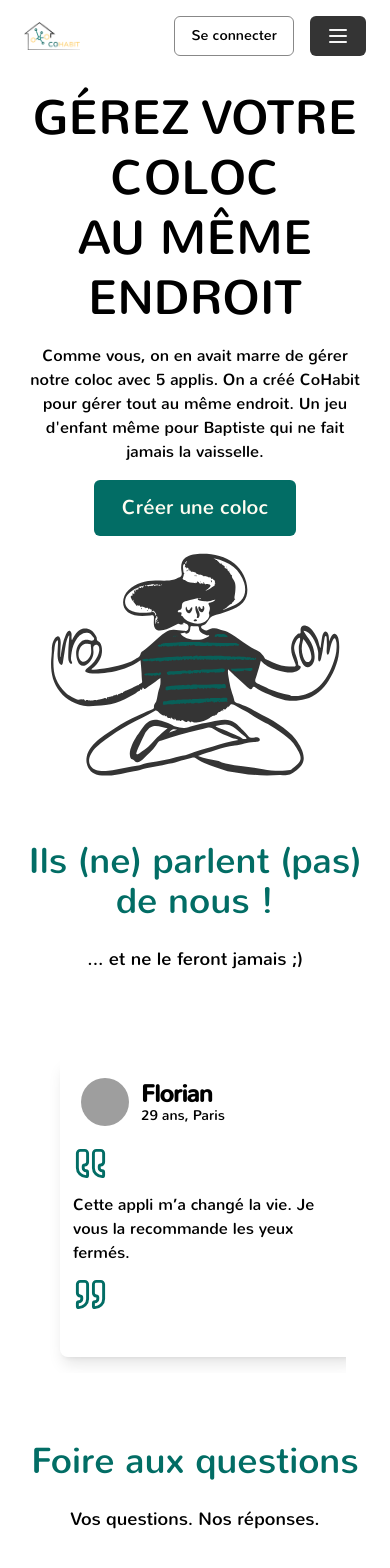
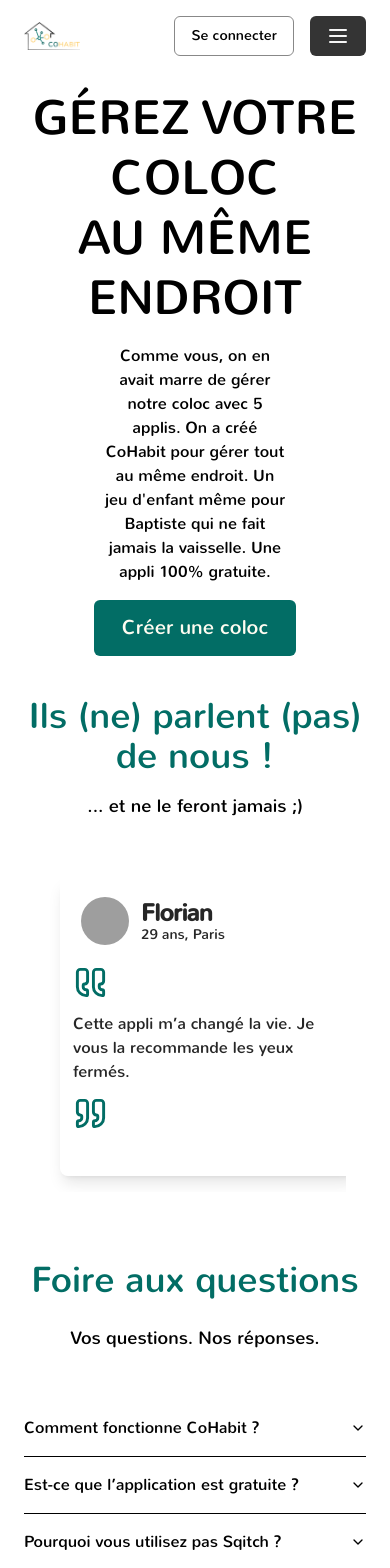
Before and after one commit to O-clock-Kimchi/O-Coloc-front, a React (Vite) app: page / in a window 390 px wide. Shown: the top 1568 px of the page. Built offline with nearby package versions, Linux system fonts and the light colour scheme; grey boxes are pictures that could not be loaded.

Commit message:
min height to max height tagline component

```diff
--- a/src/components/HomePage/HomePage_Tagline.tsx
+++ b/src/components/HomePage/HomePage_Tagline.tsx
@@ -3,19 +3,20 @@ import { Button } from '../ui/button';
 
 function Tagline() {
   return (
-    <section className="h-[50%] mb-5">
-      <div className="grid grid-rows-1 grid-cols-1 md:grid-cols-2">
-        <div className="box-left flex flex-col gap-y-4 justify-between text-center md:text-left md:py-12">
+    <section className=" lg:max-h-screen pb-10">
+      <div className="grid grid-rows-1 grid-cols-1 lg:grid-cols-2">
+        <div className="box-left flex flex-col gap-y-4 justify-between text-center lg:text-left lg:py-12">
           <div>
             <h1 className="text-5xl uppercase mb-4  leading-tight">
               Gérez votre coloc
               <br />
               au même endroit
             </h1>
-            <p className="md:w-[80%]">
+            <p className=" px-20 lg:w-[80%] lg:px-0">
               Comme vous, on en avait marre de gérer notre coloc avec 5 applis.
               On a créé CoHabit pour gérer tout au même endroit. Un jeu
               d&apos;enfant même pour Baptiste qui ne fait jamais la vaisselle.
+              Une appli 100% gratuite.
             </p>
           </div>
           <NavLink to="/inscription">
@@ -24,7 +25,7 @@ function Tagline() {
             </Button>
           </NavLink>
         </div>
-        <div className="box-right">
+        <div className="box-right hidden lg:block">
           <img
             src="/MeditatingDoodle.svg"
             alt="meditating doodle"
--- a/src/components/HomePage/HomePage_Testimonials.tsx
+++ b/src/components/HomePage/HomePage_Testimonials.tsx
@@ -9,10 +9,10 @@ import { Avatar, AvatarFallback, AvatarImage } from '../ui/avatar';
 function Testimonials() {
   return (
     <section className="w-100">
-      <h2 className="section-title text-center text-4xl mt-12 mb-6 text-eden-800">
+      <h2 className="section-title text-center text-4xl  mb-4 text-eden-800">
         Ils (ne) parlent (pas) de nous !
       </h2>
-      <p className="section-subtitle text-lg text-center mb-12">
+      <p className="section-subtitle text-lg text-center mb-5">
         ... et ne le feront jamais ;)
       </p>
       <ScrollArea id="about-menu" className="w-100 whitespace-nowrap">
@@ -104,7 +104,7 @@ function Testimonials() {
               <Quote className="mt-3" size={35} color="#026d65" />
             </CardContent>
           </Card>
-          <Card className="w-[300px] h-[300px]">
+          <Card className="w-[300px] h-[300px] ">
             <CardHeader className="flex-row">
               <Avatar className="mr-3">
                 <AvatarImage src="https://picsum.photos/200" alt="" />
--- a/src/components/ui/card.tsx
+++ b/src/components/ui/card.tsx
@@ -1,6 +1,6 @@
 import * as React from 'react';
 
-import { cn } from '@/lib/utils';
+import { cn } from '../../lib/utils';
 
 const Card = React.forwardRef<
   HTMLDivElement,
@@ -9,7 +9,7 @@ const Card = React.forwardRef<
   <div
     ref={ref}
     className={cn(
-      'rounded-lg border border-transparent bg-white text-slate-950 shadow-lg dark:border-slate-800 dark:bg-slate-950 dark:text-slate-50',
+      'rounded-lg border border-transparent bg-white text-jet-950 shadow-lg dark:border-jet-800 dark:bg-jet-950 dark:text-jet-50',
       className
     )}
     {...props}
@@ -50,7 +50,7 @@ const CardDescription = React.forwardRef<
 >(({ className, ...props }, ref) => (
   <p
     ref={ref}
-    className={cn('text-sm text-slate-500 dark:text-slate-400', className)}
+    className={cn('text-sm text-jet-500 dark:text-jet-400', className)}
     {...props}
   />
 ));
```
Also changed, not shown: public/wave-haikei (5).svg (added).
